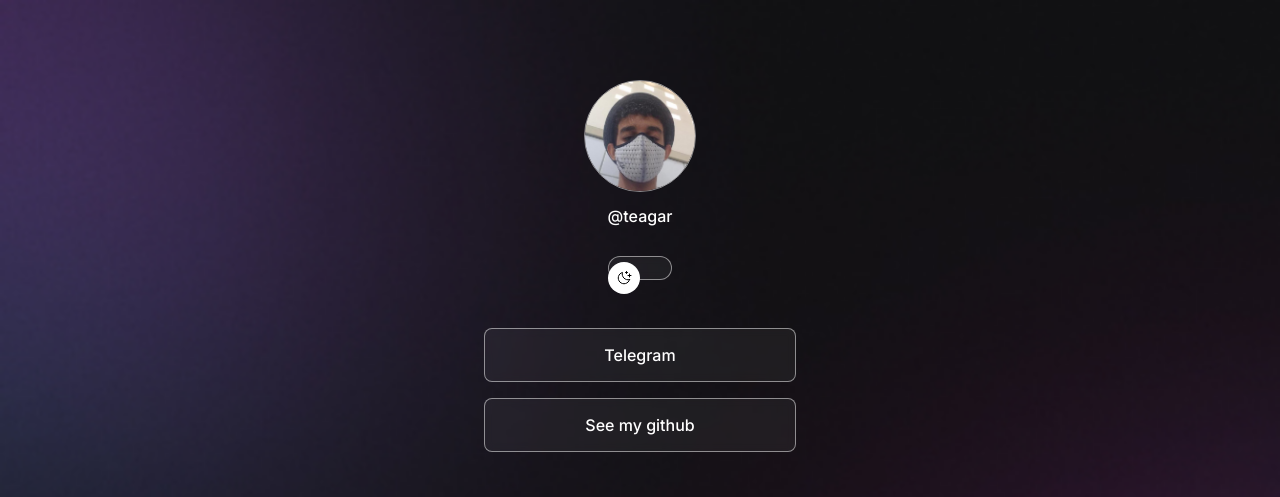
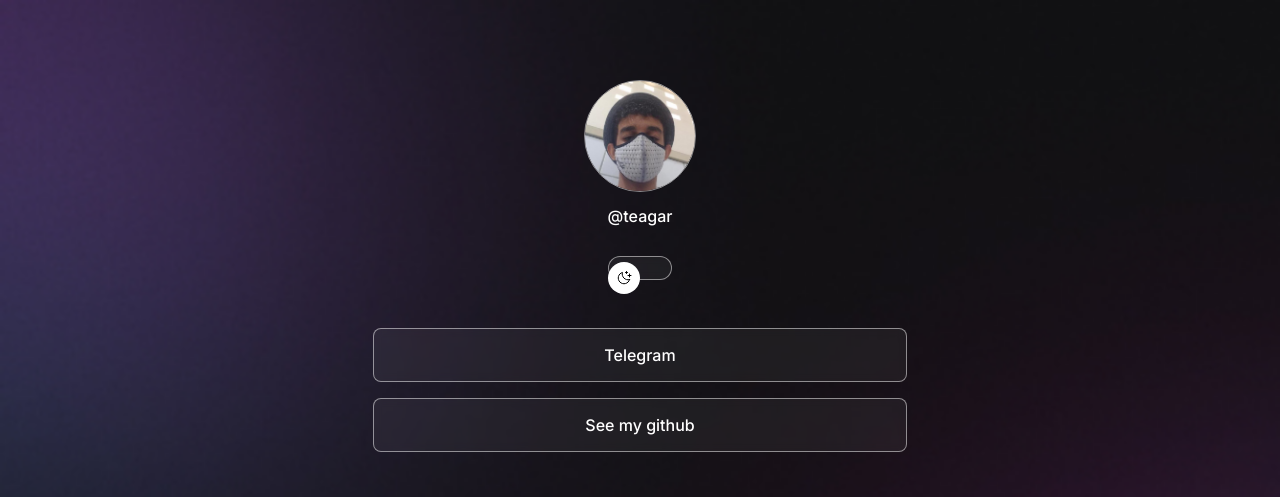
Before and after one commit to Teagar/portfolio, a plain HTML site: page index.html in a window 1280 px wide. Shown: the top 497 px of the page. Drawn offline with nearby package versions, Linux system fonts and the light colour scheme.

Commit message:
fix width

```diff
--- a/style.css
+++ b/style.css
@@ -41,7 +41,8 @@ body * {
 
 #container {
   height: 712px;
-  width: 360px;
+  width: 100%;
+  max-width: 582px;
   /* margin-right: auto; */
   /* margin-left: auto; */
   margin: 56px auto 0px;
@@ -74,6 +75,7 @@ body * {
 
   margin: 4px auto;
 }
+
 #switch button {
   width: 32px;
   height: 32px;
```
